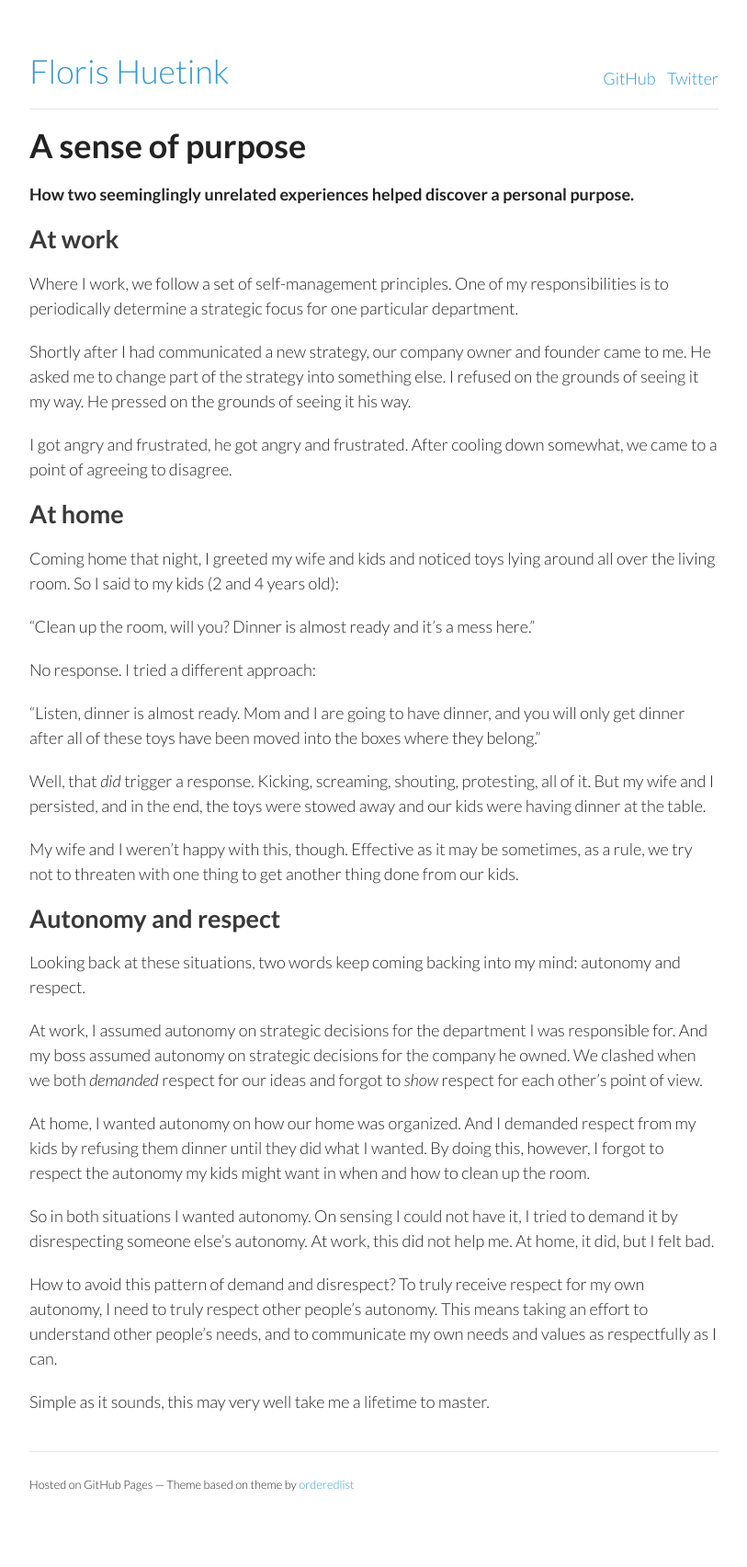
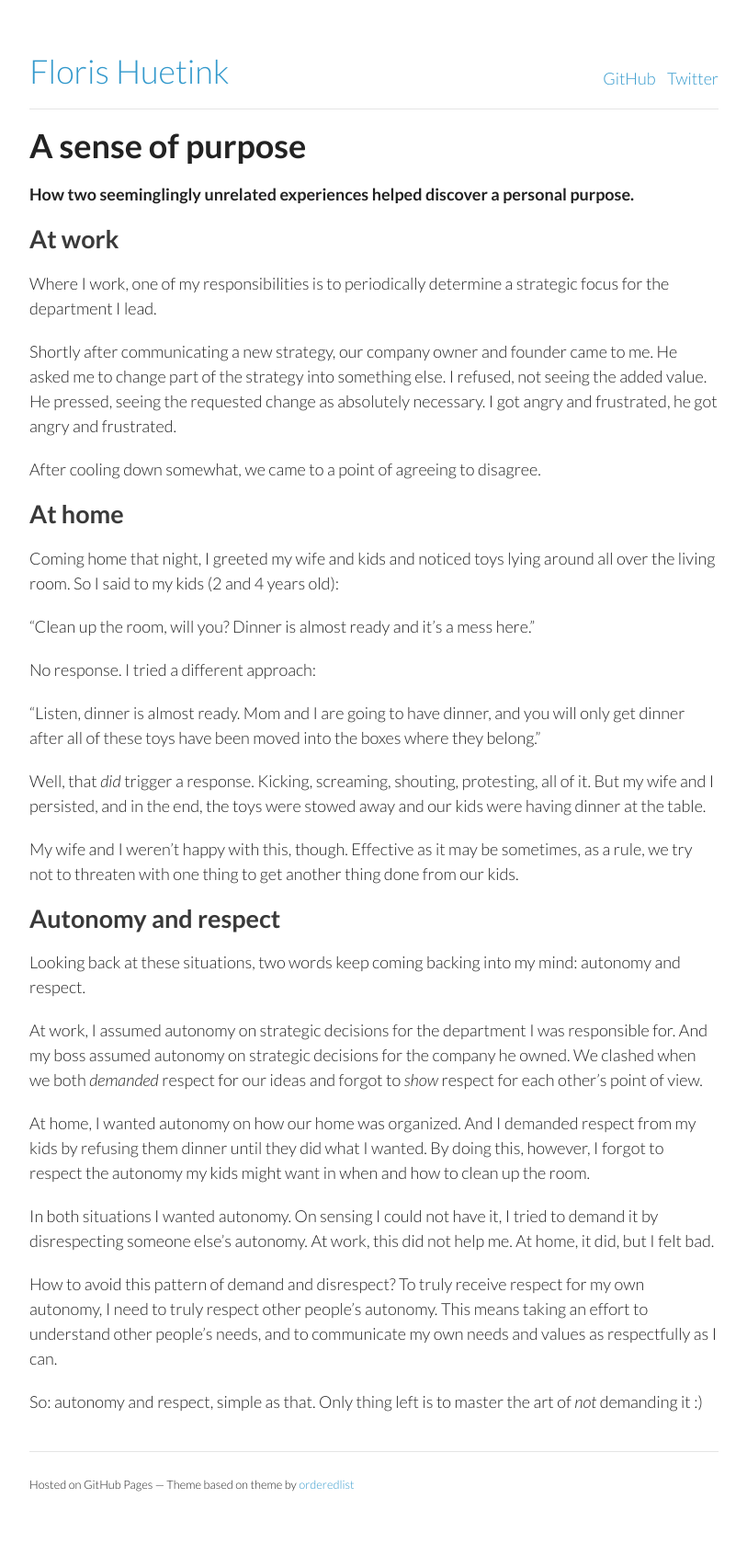
Before and after one commit to florish/florish, a Jekyll site: the page built from _posts/2017-03-02-a-sense-of-purpose.md, in a window 1280 px wide. Shown: the whole page at 92% size, without its empty margins (233-1046 px from the left). Built offline with Jekyll 4.4.1, drawn with Linux system fonts in a browser that asks for light colours.

Commit message:
Finish draft

```diff
--- a/_posts/2017-03-02-a-sense-of-purpose.md
+++ b/_posts/2017-03-02-a-sense-of-purpose.md
@@ -10,11 +10,11 @@ title: A sense of purpose
 
 ## At work
 
-Where I work, we follow a set of self-management principles. One of my responsibilities is to periodically determine a strategic focus for one particular department.
+Where I work, one of my responsibilities is to periodically determine a strategic focus for the department I lead.
 
-Shortly after I had communicated a new strategy, our company owner and founder came to me. He asked me to change part of the strategy into something else. I refused on the grounds of seeing it my way. He pressed on the grounds of seeing it his way.
+Shortly after communicating a new strategy, our company owner and founder came to me. He asked me to change part of the strategy into something else. I refused, not seeing the added value. He pressed, seeing the requested change as absolutely necessary. I got angry and frustrated, he got angry and frustrated.
 
-I got angry and frustrated, he got angry and frustrated. After cooling down somewhat, we came to a point of agreeing to disagree.
+After cooling down somewhat, we came to a point of agreeing to disagree.
 
 ## At home
 
@@ -38,8 +38,8 @@ At work, I assumed autonomy on strategic decisions for the department I was resp
 
 At home, I wanted autonomy on how our home was organized. And I demanded respect from my kids by refusing them dinner until they did what I wanted. By doing this, however, I forgot to respect the autonomy my kids might want in when and how to clean up the room.
 
-So in both situations I wanted autonomy. On sensing I could not have it, I tried to demand it by disrespecting someone else's autonomy. At work, this did not help me. At home, it did, but I felt bad.
+In both situations I wanted autonomy. On sensing I could not have it, I tried to demand it by disrespecting someone else's autonomy. At work, this did not help me. At home, it did, but I felt bad.
 
 How to avoid this pattern of demand and disrespect? To truly receive respect for my own autonomy, I need to truly respect other people's autonomy. This means taking an effort to understand other people's needs, and to communicate my own needs and values as respectfully as I can.
 
-Simple as it sounds, this may very well take me a lifetime to master.
+So: autonomy and respect, simple as that. Only thing left is to master the art of _not_ demanding it :)
```
